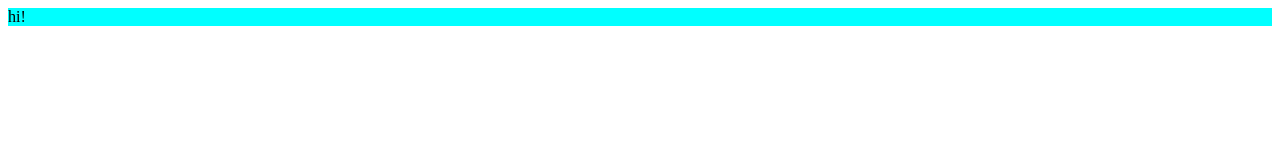
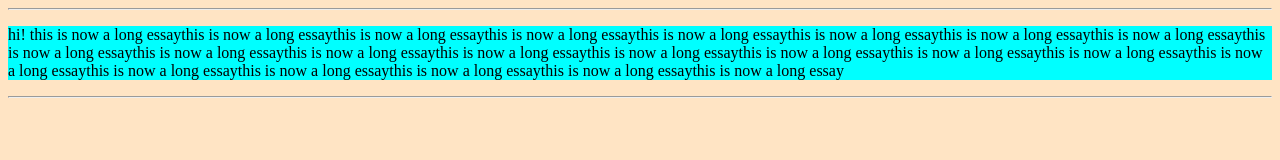
Before and after one commit to Quinn555/SourceControlProject, a plain HTML site: page index.html in a window 1280 px wide. Drawn offline with Linux system fonts and the light colour scheme.

Commit message:
demo pushed on Fri Aug 18 16:14:05 MDT 2023

```diff
--- a/Style.css
+++ b/Style.css
@@ -1,3 +1,6 @@
 p{
     background-color: aqua;
 }
+body{
+    background-color: bisque;
+}
--- a/index.html
+++ b/index.html
@@ -6,7 +6,9 @@
     </head>
 
     <body>
-        <p>hi!</p>
+        <hr>
+        <p>hi! this is now a long essaythis is now a long essaythis is now a long essaythis is now a long essaythis is now a long essaythis is now a long essaythis is now a long essaythis is now a long essaythis is now a long essaythis is now a long essaythis is now a long essaythis is now a long essaythis is now a long essaythis is now a long essaythis is now a long essaythis is now a long essaythis is now a long essaythis is now a long essaythis is now a long essaythis is now a long essaythis is now a long essaythis is now a long essay</p>
+        <hr>
     </body>
 
 </html>
```
